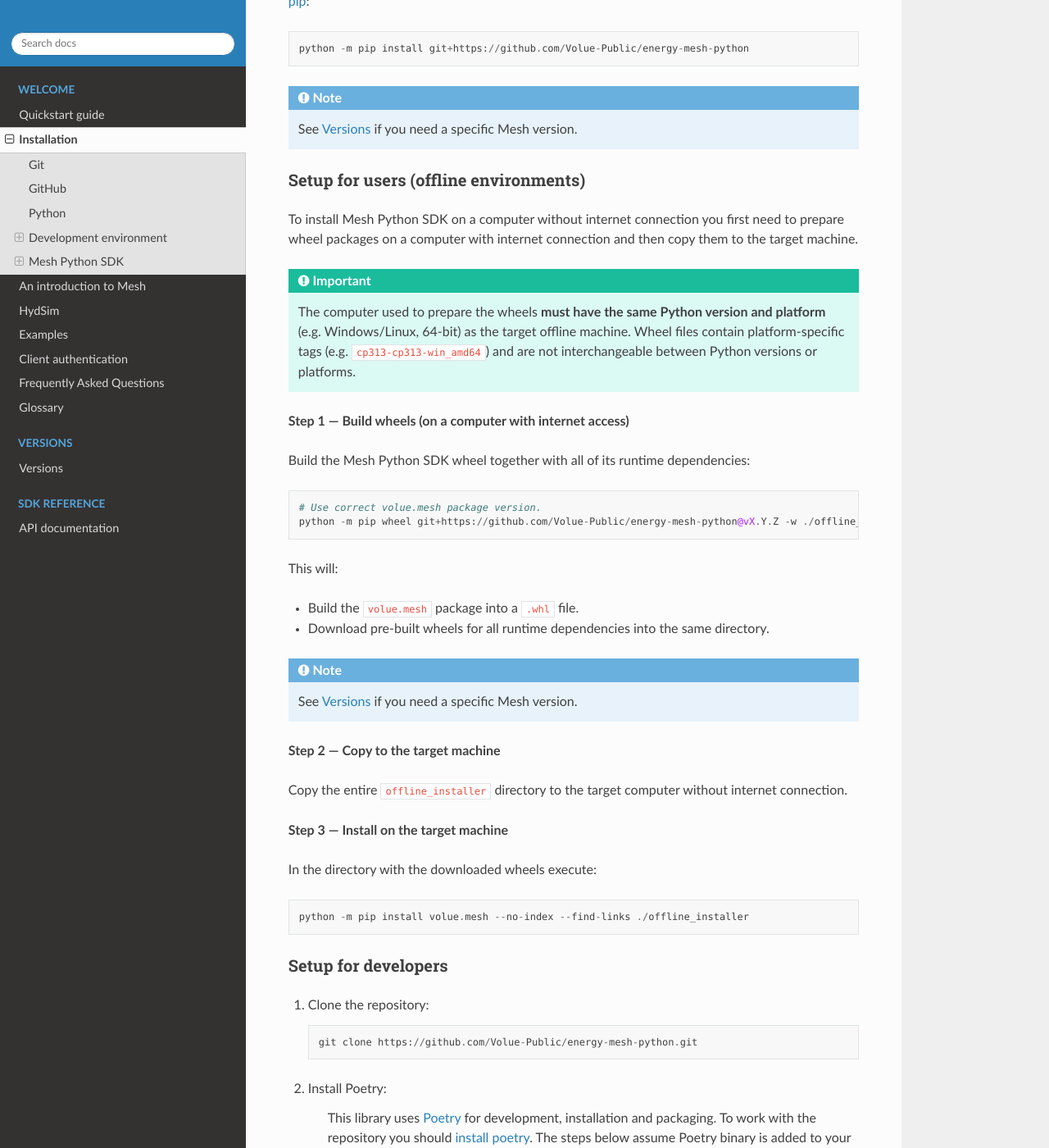
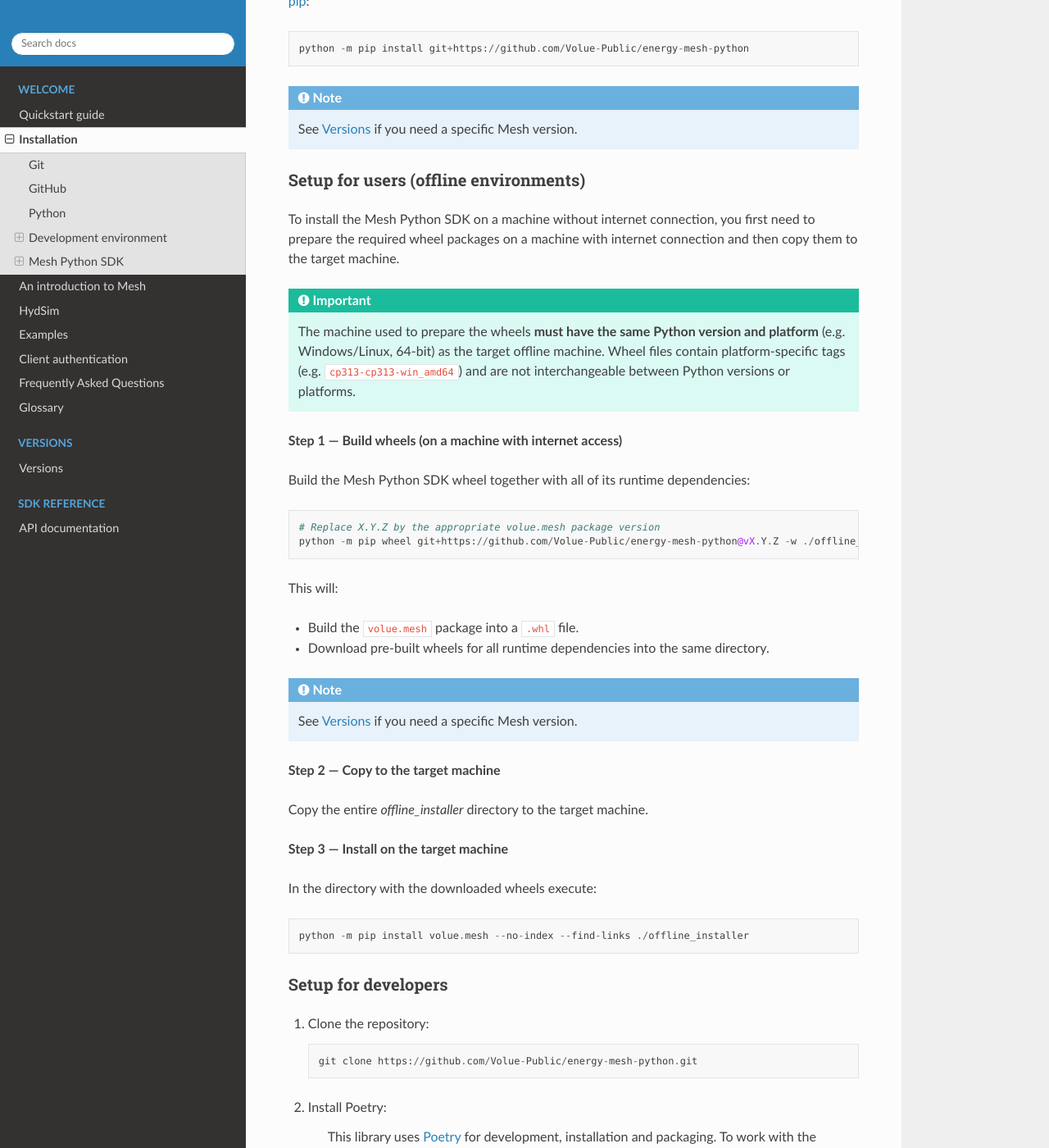
Before and after one commit to Volue-Public/energy-mesh-python, a Sphinx documentation site: the page built from docs/source/installation.rst, in a window 1280 px wide and 1400 px high, scrolled down 2294 px. Shown: the whole window at 82% size. Built offline with Sphinx 7.4.7 and the Read the Docs theme 3.1.0, drawn with Linux system fonts in a browser that asks for light colours.

Commit message:
Apply suggestions from code review
Co-authored-by: martingalvan-volue <161850672+martingalvan-volue@users.noreply.github.com>
Co-authored-by: Tomasz Noczynski <88330807+tnoczyns-volue@users.noreply.github.com>

```diff
--- a/docs/source/installation.rst
+++ b/docs/source/installation.rst
@@ -107,21 +107,21 @@
 Setup for users (offline environments)
 ~~~~~~~~~~~~~~~~~~~~~~~~~~~~~~~~~~~~~~
 
-To install Mesh Python SDK on a computer without internet connection you first need to
-prepare wheel packages on a computer with internet connection and then copy them to the
+To install the Mesh Python SDK on a machine without internet connection, you first need to
+prepare the required wheel packages on a machine with internet connection and then copy them to the
 target machine.
 
 .. important::
-    The computer used to prepare the wheels **must have the same Python version and
+    The machine used to prepare the wheels **must have the same Python version and
     platform** (e.g. Windows/Linux, 64-bit) as the target offline machine. Wheel files
     contain platform-specific tags (e.g. ``cp313-cp313-win_amd64``) and are not
     interchangeable between Python versions or platforms.
 
-**Step 1 — Build wheels (on a computer with internet access)**
+**Step 1 — Build wheels (on a machine with internet access)**
 
 Build the Mesh Python SDK wheel together with all of its runtime dependencies::
 
-    # Use correct volue.mesh package version.
+    # Replace X.Y.Z by the appropriate volue.mesh package version
     python -m pip wheel git+https://github.com/Volue-Public/energy-mesh-python@vX.Y.Z -w ./offline_installer
 
 This will:
@@ -134,8 +134,7 @@
 
 **Step 2 — Copy to the target machine**
 
-Copy the entire ``offline_installer`` directory to the target computer without internet
-connection.
+Copy the entire `offline_installer` directory to the target machine.
 
 **Step 3 — Install on the target machine**
 
```
